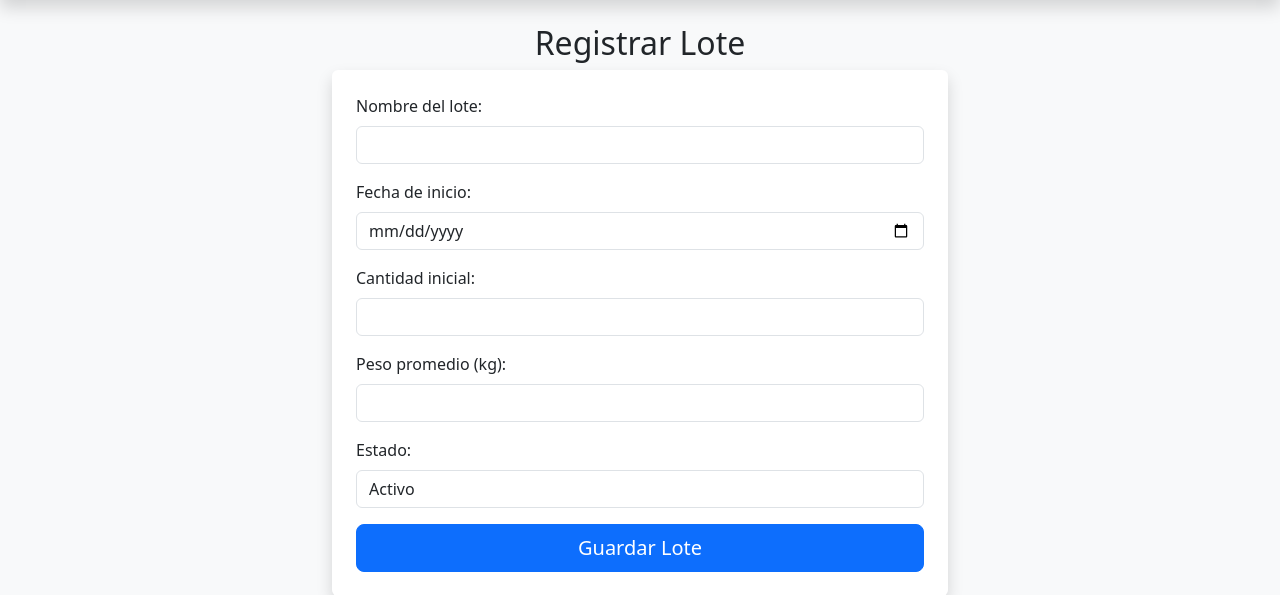
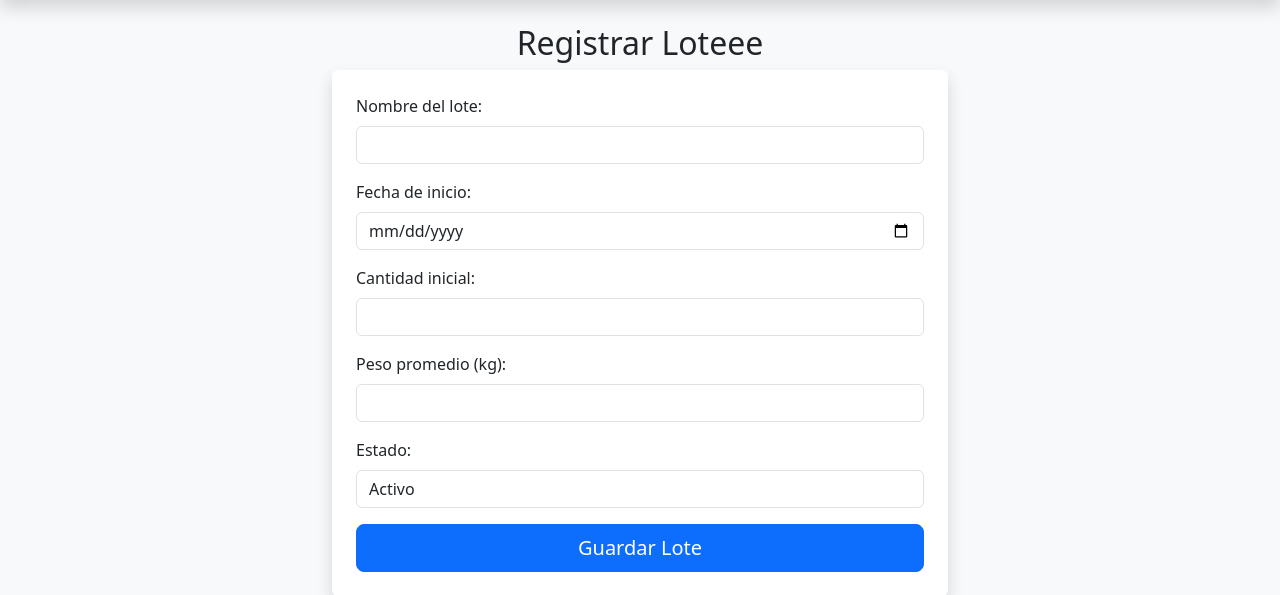
Before and after one commit to TheNesdark/negocio_cachamas, a PHP site: page /views/lotes.php in a window 1280 px wide. Shown: the part 78-673 px from the top of the page. Run offline with PHP 8.4, Linux system fonts and the light colour scheme; the visitor is signed in with stand-in values (Sample User, id 1); data that the repository does not hold is empty.

Commit message:
cambio h2 prueba

```diff
--- a/negocio_cachamas/views/lotes.php
+++ b/negocio_cachamas/views/lotes.php
@@ -34,7 +34,7 @@ if ($_SERVER["REQUEST_METHOD"] == "POST") {
 <?php include("header.php"); ?>
 
 <div class="container-fluid mt-4">
-    <h2 class="text-center">Registrar Lote</h2>
+    <h2 class="text-center">Registrar Loteee</h2>
 
     <div class="row justify-content-center">
         <div class="col-md-6 col-sm-12">
```
